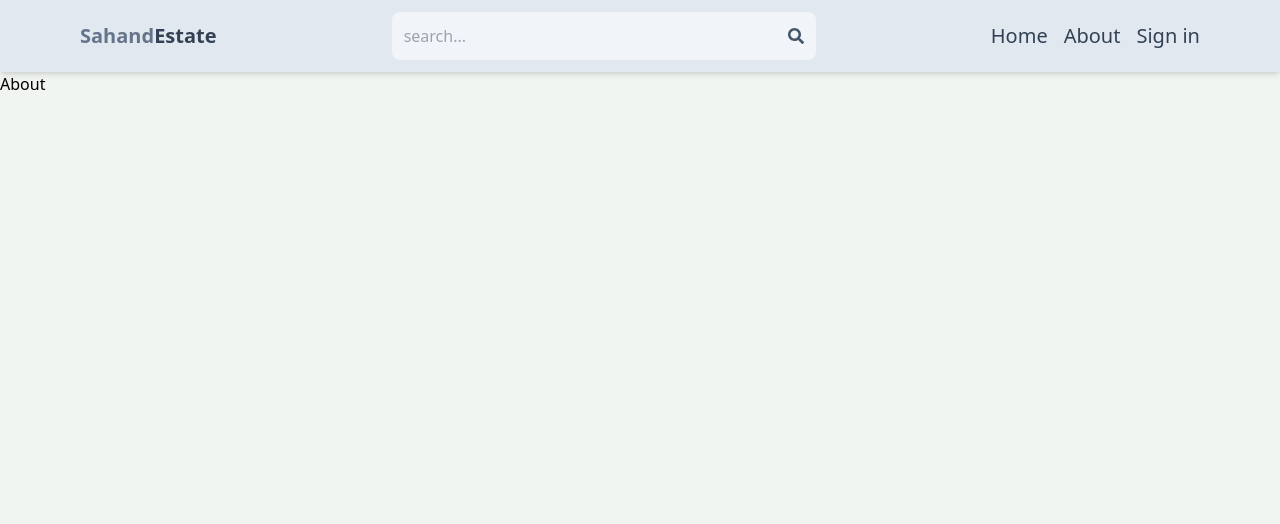
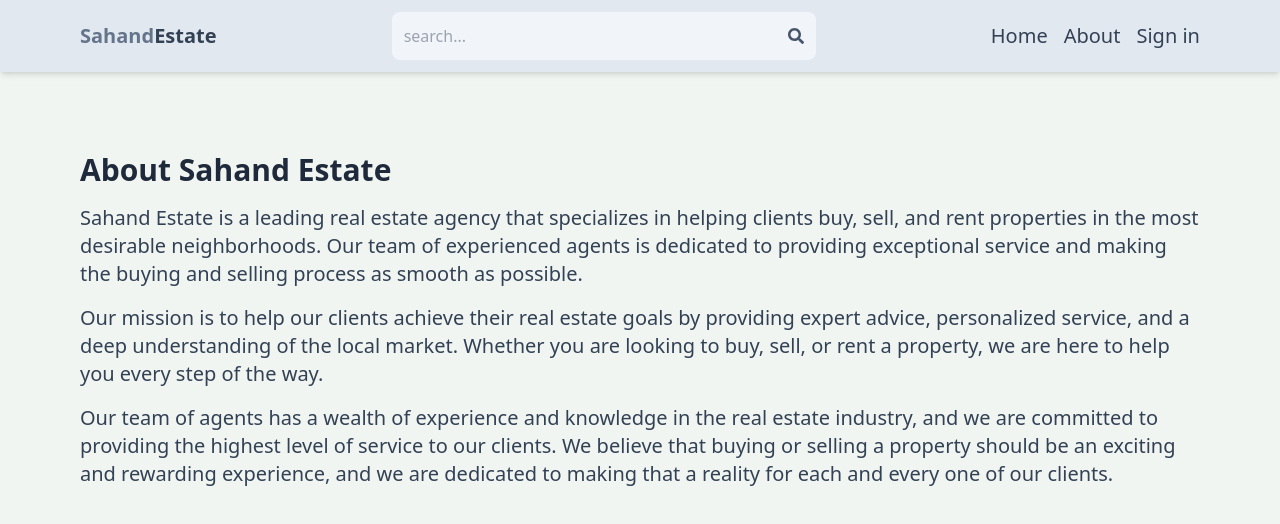
Before and after one commit to HADJADJDAOUD/real-estate, a React (Vite) app in the folder client/: page /about in a window 1280 px wide. Shown: the top 524 px of the page. Built offline with nearby package versions, Linux system fonts and the light colour scheme.

Commit message:
completed-about-finall

```diff
--- a/client/src/components/Header.jsx
+++ b/client/src/components/Header.jsx
@@ -26,10 +26,13 @@
   return (
     <header className="bg-slate-200 shadow-md">
       <div className="flex items-center justify-between md:pl-20 md:pr-20 mx-auto p-3">
-        <h1 className="font-bold text-sm sm:text-xl flex ">
-          <span className="text-slate-500">Sahand</span>
-          <span className="text-slate-700">Estate</span>
-        </h1>
+        <Link to="/">
+          {" "}
+          <h1 className="font-bold text-sm sm:text-xl flex ">
+            <span className="text-slate-500">Sahand</span>
+            <span className="text-slate-700">Estate</span>
+          </h1>
+        </Link>
         <form
           onSubmit={handleSumbit}
           className="bg-slate-100 p-3 rounded-lg flex items-center "
--- a/client/src/pages/About.jsx
+++ b/client/src/pages/About.jsx
@@ -1,6 +1,29 @@
-
 export default function About() {
   return (
-    <div>About</div>
-  )
+    <div className="py-20 px-4 max-w-6xl mx-auto">
+      <h1 className="text-3xl font-bold mb-4 text-slate-800">
+        About Sahand Estate
+      </h1>
+      <p className="mb-4 text-slate-700 text-xl">
+        Sahand Estate is a leading real estate agency that specializes in
+        helping clients buy, sell, and rent properties in the most desirable
+        neighborhoods. Our team of experienced agents is dedicated to providing
+        exceptional service and making the buying and selling process as smooth
+        as possible.
+      </p>
+      <p className="mb-4 text-slate-700 text-xl">
+        Our mission is to help our clients achieve their real estate goals by
+        providing expert advice, personalized service, and a deep understanding
+        of the local market. Whether you are looking to buy, sell, or rent a
+        property, we are here to help you every step of the way.
+      </p>
+      <p className="mb-4 text-slate-700 text-xl">
+        Our team of agents has a wealth of experience and knowledge in the real
+        estate industry, and we are committed to providing the highest level of
+        service to our clients. We believe that buying or selling a property
+        should be an exciting and rewarding experience, and we are dedicated to
+        making that a reality for each and every one of our clients.
+      </p>
+    </div>
+  );
 }
```
